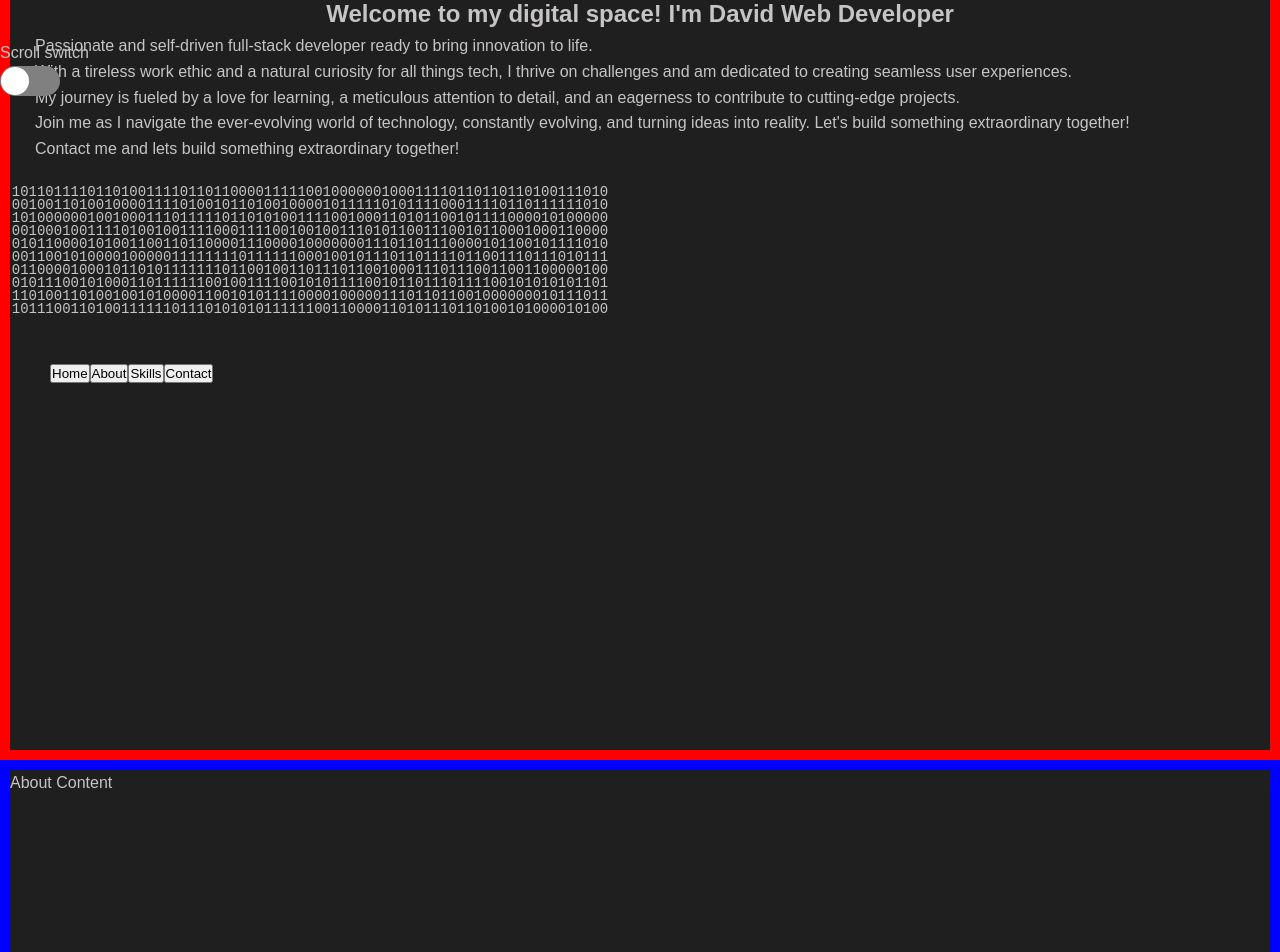
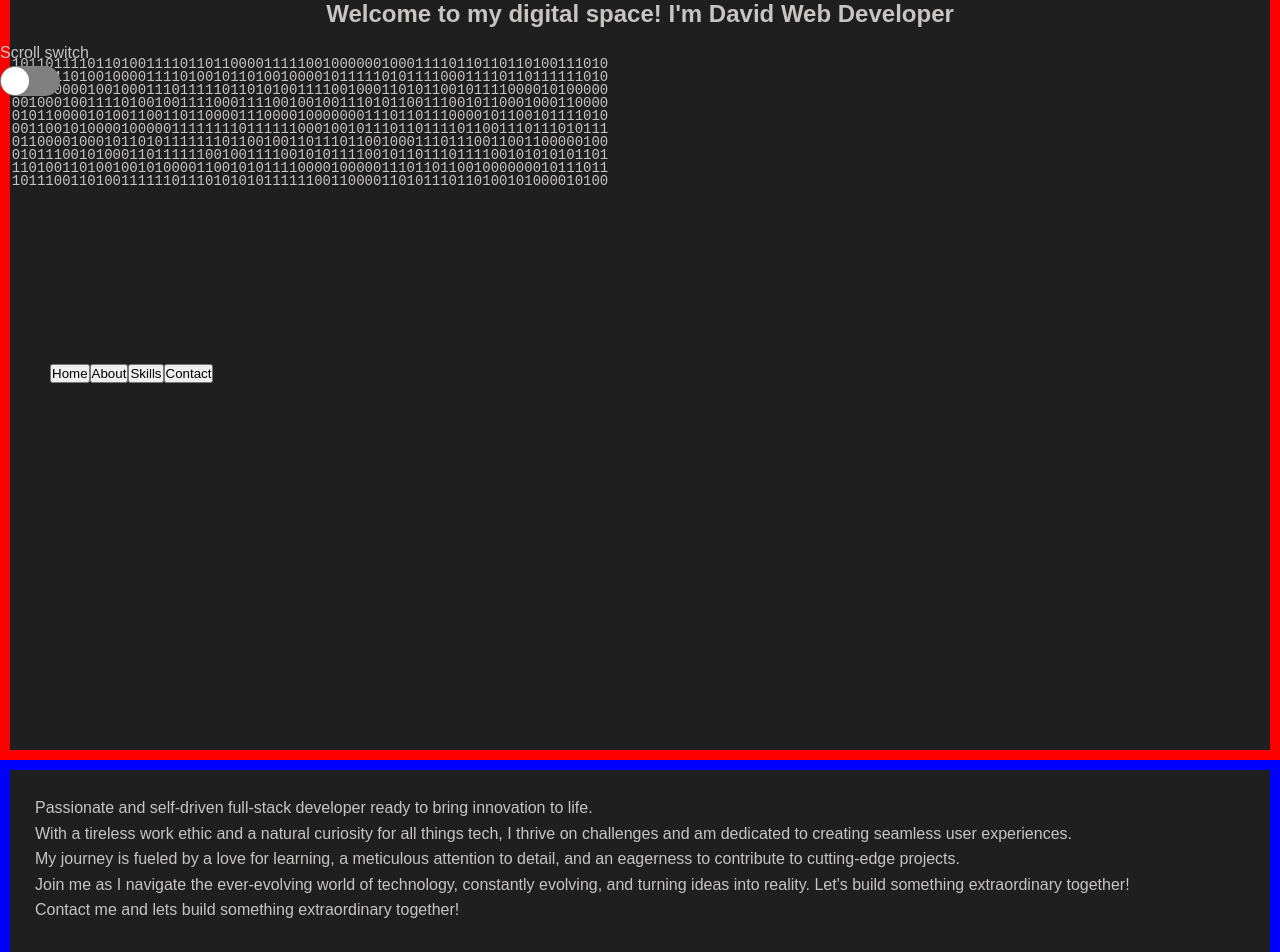
Before and after one commit to Susuvnkl/Portfolio, a React (Vite) app in the folder my-portfolio/: page /#projects in a window 1280 px wide. Shown: the part 40-992 px from the top of the page. Built offline with nearby package versions, Linux system fonts and the light colour scheme.

Commit message:
moved content to content page

```diff
--- a/my-portfolio/src/pages/AboutPage/AboutPage.module.scss
+++ b/my-portfolio/src/pages/AboutPage/AboutPage.module.scss
@@ -2,4 +2,20 @@
   min-height: 100vh;
   width: 100%;
   border: 10px solid blue;
+  .AboutPage {
+    .content {
+      padding: 25px;
+      .contactMeButton {
+        display: inline;
+        background: none;
+        border: none;
+        padding: 0;
+        margin: 0;
+        font: inherit;
+        cursor: pointer;
+        color: inherit;
+        text-align: left;
+      }
+    }
+  }
 }
--- a/my-portfolio/src/pages/AboutPage/AboutPage.tsx
+++ b/my-portfolio/src/pages/AboutPage/AboutPage.tsx
@@ -1,9 +1,43 @@
 import styles from "./AboutPage.module.scss";
 
 function AboutPage() {
+  const scrollToSection = (sectionId: string) => {
+    const section = document.getElementById(sectionId);
+    if (section) {
+      section.scrollIntoView({ behavior: "smooth" });
+    }
+  };
   return (
     <div id="about" className={styles.PageSection}>
-      About Content
+      <div className={styles.AboutPage}>
+        <div className={styles.content}>
+          <div>
+            <p>
+              Passionate and self-driven full-stack developer ready to bring innovation to life.
+            </p>
+            <p>
+              With a tireless work ethic and a natural curiosity for all things tech, I thrive on
+              challenges and am dedicated to creating seamless user experiences.
+            </p>
+            <p>
+              {/* Whether it's coding on the front end to captivate users or optimizing */}
+              {/* server performance on the back end, I embrace each aspect of web development.  */}
+              My journey is fueled by a love for learning, a meticulous attention to detail, and an
+              eagerness to contribute to cutting-edge projects.
+            </p>
+            <p>
+              Join me as I navigate the ever-evolving world of technology, constantly evolving, and
+              turning ideas into reality. Let's build something extraordinary together!
+            </p>
+            <p>
+              <button className={styles.contactMeButton} onClick={() => scrollToSection("contact")}>
+                Contact me
+              </button>{" "}
+              and lets build something extraordinary together!{" "}
+            </p>
+          </div>
+        </div>
+      </div>
     </div>
   );
 }
--- a/my-portfolio/src/pages/HomePage/HomePage.module.scss
+++ b/my-portfolio/src/pages/HomePage/HomePage.module.scss
@@ -7,17 +7,6 @@
     h1 {
       text-align: center;
     }
-    .contactMeButton {
-      display: inline;
-      background: none;
-      border: none;
-      padding: 0;
-      margin: 0;
-      font: inherit;
-      cursor: pointer;
-      color: inherit;
-      text-align: left;
-    }
   }
   .BinaryMouseTrackContainer {
     width: 600px;
--- a/my-portfolio/src/pages/HomePage/HomePage.tsx
+++ b/my-portfolio/src/pages/HomePage/HomePage.tsx
@@ -15,31 +15,6 @@ function HomePage() {
           <div>
             <h1>Welcome to my digital space! I'm David Web Developer</h1>
           </div>
-          <div>
-            <p>
-              Passionate and self-driven full-stack developer ready to bring innovation to life.
-            </p>
-            <p>
-              With a tireless work ethic and a natural curiosity for all things tech, I thrive on
-              challenges and am dedicated to creating seamless user experiences.
-            </p>
-            <p>
-              {/* Whether it's coding on the front end to captivate users or optimizing */}
-              {/* server performance on the back end, I embrace each aspect of web development.  */}
-              My journey is fueled by a love for learning, a meticulous attention to detail, and an
-              eagerness to contribute to cutting-edge projects.
-            </p>
-            <p>
-              Join me as I navigate the ever-evolving world of technology, constantly evolving, and
-              turning ideas into reality. Let's build something extraordinary together!
-            </p>
-            <p>
-              <button className={styles.contactMeButton} onClick={() => scrollToSection("contact")}>
-                Contact me
-              </button>{" "}
-              and lets build something extraordinary together!{" "}
-            </p>
-          </div>
         </div>
         <div className={styles.BinaryMouseTrackContainer}>
           <BinaryMatrix textSize={14} />
```
